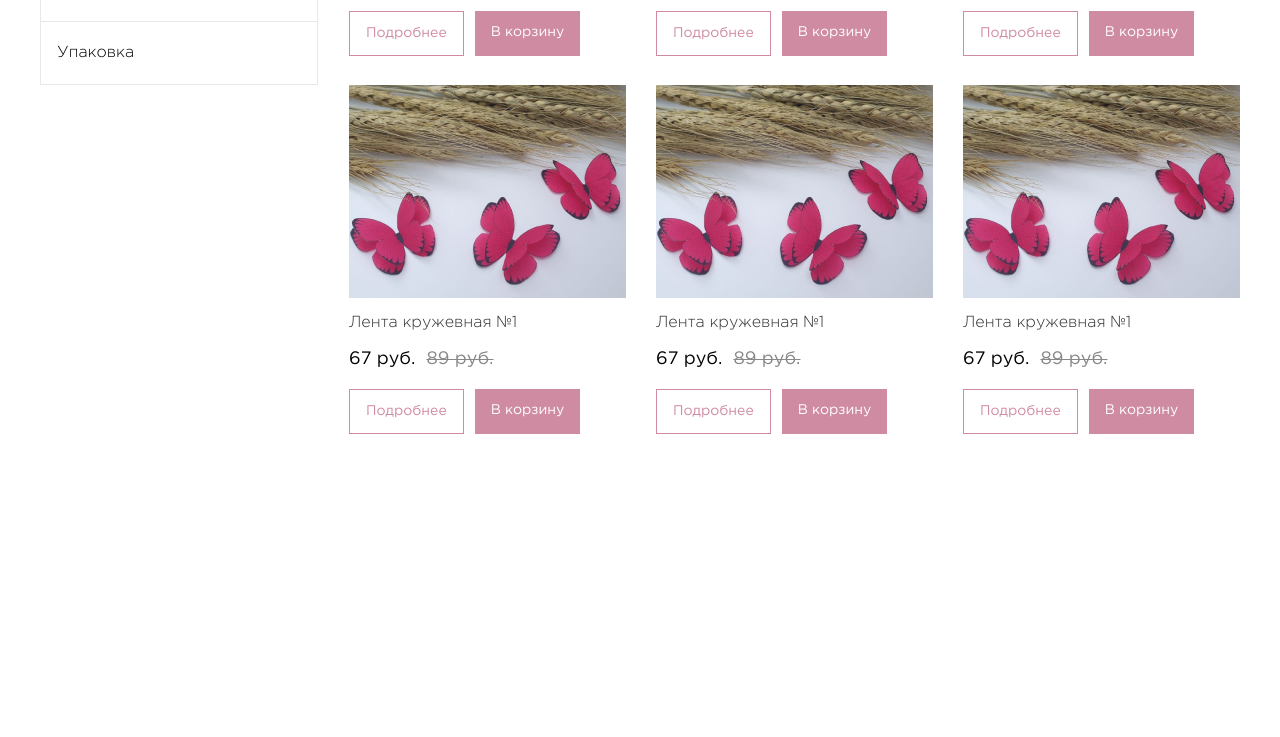
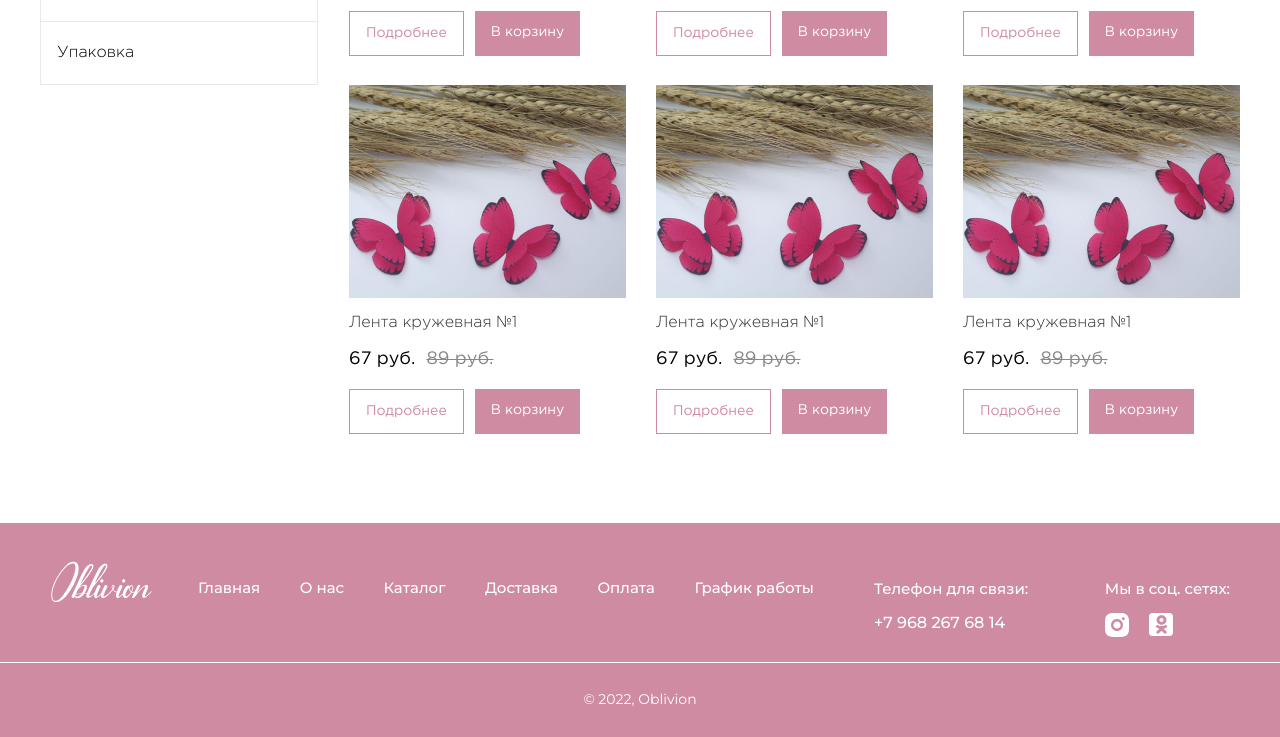
Before and after one commit to bloodmooner/oblivion, a plain HTML site: page index.html in a window 1280 px wide. Shown: the part 1953-2690 px from the top of the page. Before the commit the page ends 2476 px from the top, so only its background shows below. Drawn offline with nearby package versions, Linux system fonts and the light colour scheme.

Commit message:
feat: add .footer section

```diff
--- a/index.html
+++ b/index.html
@@ -398,6 +398,82 @@
 
 
   <!-- Footer Start -->
+  <footer class="footer">
+    <div class="container">
+      <div class="footer__wrapper">
+        <a class="footer__logo-link" href="#" >
+          <img class="footer__logo-icon" src="assets/svg/Oblivion-footer.svg" alt="" width="102" height="42">
+        </a>
+        <nav class="footer__nav">
+          <ul class="footer__list">
+            <li class="footer__item">
+              <a href="" class="footer__link">
+                Главная
+              </a>
+            </li>
+            <li class="footer__item">
+              <a href="" class="footer__link">
+                О нас
+              </a>
+            </li>
+            <li class="footer__item">
+              <a href="" class="footer__link">
+                Каталог
+              </a>
+            </li>
+            <li class="footer__item">
+              <a href="" class="footer__link">
+                Доставка
+              </a>
+            </li>
+            <li class="footer__item">
+              <a href="" class="footer__link">
+                Оплата
+              </a>
+            </li>
+            <li class="footer__item">
+              <a href="" class="footer__link">
+                График работы
+              </a>
+            </li>
+          </ul>
+        </nav>
+        <div class="footer__links">
+          <div class="footer__contact">
+            <span class="footer__title">Телефон для связи:</span>
+            <a class="footer__contact-tel" href="tel:+79682676814">
+              +7 968 267 68 14
+            </a>
+          </div>
+          <div class="footer__socials">
+            <span class="footer__title">Мы в соц. сетях:</span>
+            <ul class="footer__socials-list">
+              <li class="footer__socials-item">
+                <a class="footer__socials-link" href="#" >
+                  <img class="footer__socials-icon" src="assets/svg/insta.svg" alt="" width="24" height="24">
+                </a>
+              </li>
+              <li class="footer__socials-item">
+                <a class="footer__socials-link" href="#" >
+                  <img class="footer__socials-icon" src="assets/svg/ok.svg" alt="" width="24" height="23">
+                </a>
+              </li>
+            </ul>
+          </div>
+        </div>
+      </div>
+    </div>
+
+    <div class="footer__copyright">
+      <div class="container">
+        <div class="footer__copyright-content">
+          <span class="footer__copyright-text">
+            © 2022, Oblivion
+          </span>
+        </div>
+      </div>
+    </div>
+  </footer>
   <!-- Footer End -->
 
 
--- /dev/null
+++ b/sass/base/_footer.scss
@@ -0,0 +1,116 @@
+.footer {
+    background: #CF8BA1;
+    &__wrapper {
+        padding: 38px 0 25px 0;
+        display: flex;
+    }
+
+    &__logo-link {
+    }
+
+    &__logo-icon {
+    }
+
+    &__nav {
+        margin-left: 46px;
+        margin-top: 16px;
+        max-width: 636px;
+        width: 100%;
+    }
+
+    &__list {
+        list-style-type: none;
+        display: flex;
+        justify-content: space-between;
+    }
+
+    &__item {
+    }
+
+    &__link {
+        font-family: $montserrat;
+        font-style: normal;
+        font-weight: 500;
+        font-size: 15px;
+        line-height: 18px;
+        color: #FFFFFF;
+        &:hover {
+            color: #FFFFFF;
+        }
+    }
+
+    &__links {
+        margin-top: 17px;
+        margin-left: 60px;
+        max-width: 356px;
+        width: 100%;
+        display: flex;
+        justify-content: space-between;
+    }
+
+    &__contact {
+    }
+
+    &__title {
+        font-family: $montserrat;
+        font-style: normal;
+        font-weight: 500;
+        font-size: 15px;
+        line-height: 18px;
+        color: #FFFFFF;
+    }
+
+    &__contact-tel {
+        display: block;
+        margin-top: 11px;
+        font-family: $montserrat;
+        font-style: normal;
+        font-weight: 500;
+        font-size: 16px;
+        line-height: 20px;
+        color: #FFFFFF;
+        &:hover {
+            color: #FFFFFF;
+        }
+    }
+
+    &__socials {
+
+    }
+
+    &__socials-list {
+        margin-top: 11px;
+        list-style-type: none;
+        display: flex;
+        column-gap: 20px;
+    }
+
+    &__socials-item {
+
+    }
+
+    &__socials-link {
+    }
+
+    &__socials-icon {
+    }
+
+    &__copyright {
+        border-top: 1px solid #FFFFFF;
+    }
+
+    &__copyright-content {
+        padding: 25px 0;
+        text-align: center;
+    }
+
+    &__copyright-text {
+        font-family: $montserrat;
+        font-style: normal;
+        font-weight: 400;
+        font-size: 14px;
+        line-height: 17px;
+        color: #FFFFFF;
+
+    }
+}
--- a/sass/base/_header.scss
+++ b/sass/base/_header.scss
@@ -4,7 +4,6 @@
       padding: 6px 0 32px 0;
       display: flex;
       align-items: center;
-      /* justify-content: space-between; */
     }
 
     &__logo {
@@ -32,7 +31,7 @@
 
     &__tel {
       margin-top: 7px;
-      font-family: 'Montserrat';
+      font-family: $montserrat;
       font-style: normal;
       font-weight: 500;
       font-size: 18px;
@@ -44,7 +43,7 @@
       margin-top: 22px;
       max-width: 258px;
       width: 100%;
-      font-family: 'Montserrat';
+      font-family: $montserrat;
       font-style: normal;
       font-weight: 400;
       font-size: 16px;
@@ -57,7 +56,7 @@
       margin-top: 22px;
       max-width: 222px;
       width: 100%;
-      font-family: 'Montserrat';
+      font-family: $montserrat;
       font-style: normal;
       font-weight: 400;
       font-size: 16px;
@@ -139,7 +138,7 @@
     }
 
     &__link {
-      font-family: 'Montserrat';
+      font-family: $montserrat;
       font-style: normal;
       font-weight: 500;
       font-size: 18px;
@@ -158,7 +157,7 @@
 
     &__search-input {
       width: 100%;
-      font-family: 'Montserrat';
+      font-family: $montserrat;
       padding: 0 26px 5px 2px;
       font-style: normal;
       font-weight: 400;
--- a/sass/style.scss
+++ b/sass/style.scss
@@ -8,6 +8,7 @@
 @import 'base/buttons';
 @import 'base/market';
 @import 'base/header';
+@import 'base/footer';
 
 
 @import url('https://fonts.googleapis.com/css2?family=Montserrat:wght@400;500;700&display=swap');
```
Also changed, not shown: assets/svg/Oblivion-footer.svg (added), css/style.css, 1 other file.
